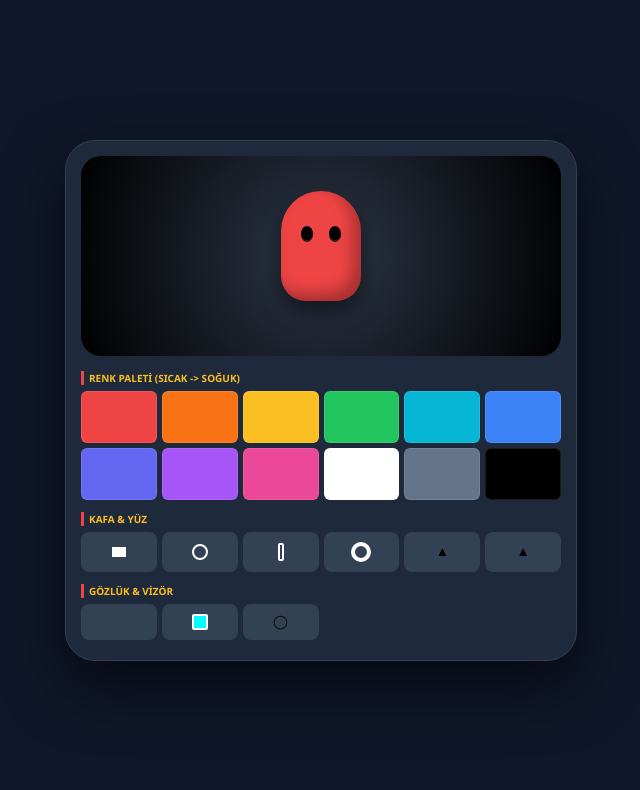
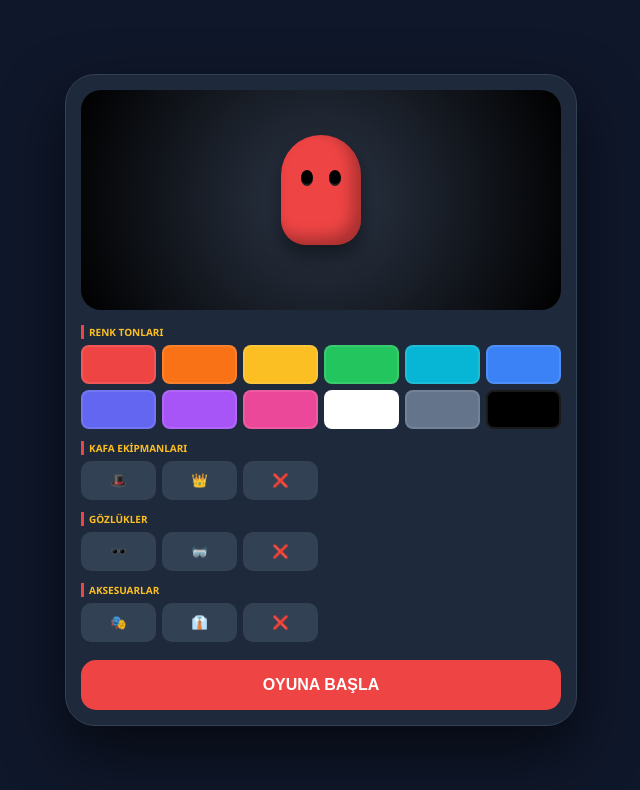
Before and after one commit to ahmetyabrak3-rgb/vampir-koylu, a plain HTML site: page index.html in a window 1280 px wide. Shown: the whole page, without its empty margins (319-959 px from the left). Drawn offline with Linux system fonts and the light colour scheme.

Commit message:
Update index.html

```diff
--- a/index.html
+++ b/index.html
@@ -3,15 +3,14 @@
 <head>
     <meta charset="UTF-8">
     <meta name="viewport" content="width=device-width, initial-scale=1.0">
-    <title>Vampir Köylü - 3D Ultra Custom</title>
+    <title>Vampir Köylü - Ultra 3D Atölye</title>
     <style>
         :root { --arka-plan: #0f172a; --kart: #1e293b; --metin: #f8fafc; --vurgu: #ef4444; --altin: #fbbf24; }
-        body { margin: 0; background: var(--arka-plan); color: var(--metin); font-family: 'Segoe UI', sans-serif; display: flex; align-items: center; justify-content: center; min-height: 100vh; overflow-x: hidden; }
-        .kart { background: var(--kart); border-radius: 30px; padding: 15px; width: 95%; max-width: 480px; text-align: center; border: 1px solid #334155; box-shadow: 0 25px 60px rgba(0,0,0,0.6); max-height: 98vh; overflow-y: auto; scrollbar-width: none; }
+        body { margin: 0; background: var(--arka-plan); color: var(--metin); font-family: 'Segoe UI', sans-serif; display: flex; align-items: center; justify-content: center; min-height: 100vh; }
+        .kart { background: var(--kart); border-radius: 30px; padding: 15px; width: 95%; max-width: 480px; text-align: center; border: 1px solid #334155; box-shadow: 0 25px 60px rgba(0,0,0,0.6); max-height: 95vh; overflow-y: auto; }
 
-        /* 3D SAHNE */
         #container3d {
-            width: 100%; height: 200px; background: radial-gradient(circle, #2d3748 0%, #000 100%);
+            width: 100%; height: 220px; background: radial-gradient(circle, #2d3748 0%, #000 100%);
             border-radius: 20px; margin-bottom: 15px; display: flex; align-items: center; justify-content: center; perspective: 1000px;
         }
 
@@ -20,53 +19,38 @@
             width: 80px; height: 110px; background: var(--vurgu);
             border-radius: 40px 40px 25px 25px; position: absolute;
             box-shadow: inset -8px -8px 15px rgba(0,0,0,0.3), 0 10px 20px rgba(0,0,0,0.5);
-            transition: background 0.3s; z-index: 2;
+            transition: 0.3s; z-index: 2;
         }
 
         .eye { position: absolute; width: 12px; height: 14px; background: #000; border-radius: 50%; top: 35px; z-index: 10; border-bottom: 2px solid #222; }
         .eye-l { left: 20px; } .eye-r { right: 20px; }
 
-        /* --- 30 ADET CSS 3D AKSESUAR (SLOTLAR) --- */
-        .obj-3d { position: absolute; display: none; z-index: 15; pointer-events: none; transform-style: preserve-3d; transition: 0.2s; }
+        /* --- 3D AKSESUARLAR (FIXED) --- */
+        .obj-3d { position: absolute; display: none; z-index: 20; pointer-events: none; width: 100%; left: 0; text-align: center; }
 
-        /* KATEGORİ 1: ŞAPKALAR (Silindir, Kova, Tepe, Anten, Halka, Boynuz) */
-        .h-1 { top: -25px; left: 10px; width: 60px; height: 30px; background: #111; border-radius: 2px; border-bottom: 5px solid #555; }
-        .h-2 { top: -15px; left: 15px; width: 50px; height: 20px; background: #fff; border-radius: 20px 20px 0 0; }
-        .h-3 { top: -20px; left: 38px; width: 4px; height: 25px; background: #777; } .h-3::after { content:''; position:absolute; top:-5px; left:-3px; width:10px; height:10px; background:red; border-radius:50%; }
-        .h-4 { top: -30px; left: 15px; width: 50px; height: 50px; border: 5px solid var(--altin); border-radius: 50%; transform: rotateX(70deg); }
-        .h-5 { top: -15px; left: 5px; width: 20px; height: 30px; background: #333; clip-path: polygon(0 100%, 50% 0, 100% 100%); }
-        .h-6 { top: -15px; right: 5px; width: 20px; height: 30px; background: #333; clip-path: polygon(0 100%, 50% 0, 100% 100%); }
+        /* Şapkalar */
+        .h1 { top: -25px; height: 30px; background: #222; border-radius: 5px; width: 60px; left: 10px; box-shadow: 0 5px 0 #000; }
+        .h2 { top: -15px; height: 15px; background: gold; border-radius: 50% 50% 0 0; width: 50px; left: 15px; border: 2px solid #555; }
+        .h3 { top: -40px; font-size: 30px; } /* Örnek anten */
 
-        /* KATEGORİ 2: GÖZLÜKLER (Bant, Siber, Tekli, Kare, Yuvarlak, Vizör) */
-        .g-1 { top: 38px; left: 10px; width: 60px; height: 12px; background: #000; border-radius: 10px; }
-        .g-2 { top: 35px; left: 5px; width: 70px; height: 22px; background: rgba(0,255,255,0.4); border: 2px solid #0ff; }
-        .g-3 { top: 35px; left: 18px; width: 18px; height: 18px; border: 3px solid #fbbf24; border-radius: 50%; }
-        .g-4 { top: 35px; left: 10px; width: 60px; height: 20px; border: 2px solid #fff; }
-        .g-5 { top: 38px; left: 5px; width: 70px; height: 15px; background: #ff0000; opacity: 0.6; }
+        /* Gözlükler */
+        .g1 { top: 38px; height: 12px; background: #000; border-radius: 10px; width: 64px; left: 8px; opacity: 0.9; }
+        .g2 { top: 35px; height: 20px; background: rgba(0, 255, 255, 0.4); border: 2px solid #0ff; width: 70px; left: 5px; }
 
-        /* KATEGORİ 3: MASKELER (Ninja, Alt, Burun, Tam, Yan, Çizgi) */
-        .m-1 { top: 60px; left: 0; width: 80px; height: 50px; background: #111; border-radius: 0 0 30px 30px; }
-        .m-2 { top: 55px; left: 20px; width: 40px; height: 20px; background: #fff; border-radius: 5px; }
-
-        /* DİĞER KATEGORİLER İÇİN GENEL TASARIMLAR... */
-        .tie { top: 90px; left: 32px; width: 16px; height: 30px; background: #fff; clip-path: polygon(50% 0, 100% 30%, 50% 100%, 0 30%); }
-        .belt { top: 80px; left: 0; width: 80px; height: 8px; background: #000; border-top: 2px solid #fbbf24; }
+        /* Maskeler & Gövde */
+        .m1 { top: 60px; height: 50px; background: #111; border-radius: 0 0 25px 25px; width: 80px; left: 0; }
+        .m2 { top: 85px; width: 15px; height: 25px; background: #fff; clip-path: polygon(50% 0, 100% 30%, 50% 100%, 0 30%); left: 32px; }
 
         @keyframes bounce { 0%, 100% { transform: translateY(0); } 50% { transform: translateY(-10px); } }
 
-        /* PANEL */
+        /* DÜZENLİ PANEL */
         .section-title { font-size: 10px; font-weight: 800; color: var(--altin); margin: 12px 0 6px 0; text-transform: uppercase; text-align: left; padding-left: 5px; border-left: 3px solid var(--vurgu); }
-        .grid-panel { display: grid; grid-template-columns: repeat(6, 1fr); gap: 5px; margin-bottom: 5px; }
-        .btn-kutu { background: #334155; border: none; padding: 10px; border-radius: 8px; cursor: pointer; display: flex; align-items: center; justify-content: center; transition: 0.2s; }
+        .grid-panel { display: grid; grid-template-columns: repeat(6, 1fr); gap: 6px; margin-bottom: 8px; }
+        .btn-kutu { background: #334155; border: none; padding: 12px; border-radius: 10px; cursor: pointer; color: white; display: flex; align-items: center; justify-content: center; transition: 0.2s; }
         .btn-kutu:hover { background: #475569; transform: scale(1.1); }
+        .btn-renk { height: 35px; border-radius: 8px; border: 2px solid rgba(255,255,255,0.1); cursor: pointer; }
 
-        /* ÖZEL İKONLAR (CSS İLE) */
-        .ico { width: 12px; height: 12px; border: 2px solid #fff; border-radius: 2px; }
-        .ico-hat { border-bottom: 4px solid #fff; border-top: 6px solid #fff; width: 14px; }
-        .ico-glass { border-radius: 50%; height: 8px; }
-
-        .btn-renk { height: 30px; border-radius: 6px; border: 1px solid rgba(255,255,255,0.1); }
-        .ana-buton { width: 100%; padding: 16px; border-radius: 15px; border: none; font-weight: 800; background: var(--vurgu); color: white; cursor: pointer; margin-top: 10px; }
+        .ana-buton { width: 100%; padding: 16px; border-radius: 15px; border: none; font-weight: 800; background: var(--vurgu); color: white; font-size: 16px; cursor: pointer; margin-top: 10px; }
     </style>
 </head>
 <body>
@@ -76,42 +60,74 @@
         <div class="char-wrapper">
             <div class="character" id="mainChar">
                 <div class="eye eye-l"></div><div class="eye eye-r"></div>
-                <div id="aks-1" class="obj-3d h-1"></div><div id="aks-2" class="obj-3d h-2"></div><div id="aks-3" class="obj-3d h-3"></div><div id="aks-4" class="obj-3d h-4"></div><div id="aks-5" class="obj-3d h-5"></div><div id="aks-6" class="obj-3d h-6"></div>
-                <div id="aks-7" class="obj-3d g-1"></div><div id="aks-8" class="obj-3d g-2"></div><div id="aks-9" class="obj-3d g-3"></div><div id="aks-10" class="obj-3d g-4"></div><div id="aks-11" class="obj-3d g-5"></div>
-                <div id="aks-12" class="obj-3d m-1"></div><div id="aks-13" class="obj-3d m-2"></div><div id="aks-14" class="obj-3d tie"></div><div id="aks-15" class="obj-3d belt"></div>
+                <div id="item-1" class="obj-3d h1"></div>
+                <div id="item-2" class="obj-3d h2"></div>
+                <div id="item-3" class="obj-3d g1"></div>
+                <div id="item-4" class="obj-3d g2"></div>
+                <div id="item-5" class="obj-3d m1"></div>
+                <div id="item-6" class="obj-3d m2"></div>
                 </div>
         </div>
     </div>
 
-    <div class="section-title">Renk Paleti (Sıcak -> Soğuk)</div>
+    <div class="section-title">Renk Tonları</div>
     <div class="grid-panel">
-        <div class="btn-kutu btn-renk" style="background:#ef4444" onclick="renkSet('#ef4444')"></div>
-        <div class="btn-kutu btn-renk" style="background:#f97316" onclick="renkSet('#f97316')"></div>
-        <div class="btn-kutu btn-renk" style="background:#fbbf24" onclick="renkSet('#fbbf24')"></div>
-        <div class="btn-kutu btn-renk" style="background:#22c55e" onclick="renkSet('#22c55e')"></div>
-        <div class="btn-kutu btn-renk" style="background:#06b6d4" onclick="renkSet('#06b6d4')"></div>
-        <div class="btn-kutu btn-renk" style="background:#3b82f6" onclick="renkSet('#3b82f6')"></div>
-        <div class="btn-kutu btn-renk" style="background:#6366f1" onclick="renkSet('#6366f1')"></div>
-        <div class="btn-kutu btn-renk" style="background:#a855f7" onclick="renkSet('#a855f7')"></div>
-        <div class="btn-kutu btn-renk" style="background:#ec4899" onclick="renkSet('#ec4899')"></div>
-        <div class="btn-kutu btn-renk" style="background:#ffffff" onclick="renkSet('#ffffff')"></div>
-        <div class="btn-kutu btn-renk" style="background:#64748b" onclick="renkSet('#64748b')"></div>
-        <div class="btn-kutu btn-renk" style="background:#000000" onclick="renkSet('#000000')"></div>
+        <div class="btn-renk" style="background:#ef4444" onclick="renkSet('#ef4444')"></div>
+        <div class="btn-renk" style="background:#f97316" onclick="renkSet('#f97316')"></div>
+        <div class="btn-renk" style="background:#fbbf24" onclick="renkSet('#fbbf24')"></div>
+        <div class="btn-renk" style="background:#22c55e" onclick="renkSet('#22c55e')"></div>
+        <div class="btn-renk" style="background:#06b6d4" onclick="renkSet('#06b6d4')"></div>
+        <div class="btn-renk" style="background:#3b82f6" onclick="renkSet('#3b82f6')"></div>
+        <div class="btn-renk" style="background:#6366f1" onclick="renkSet('#6366f1')"></div>
+        <div class="btn-renk" style="background:#a855f7" onclick="renkSet('#a855f7')"></div>
+        <div class="btn-renk" style="background:#ec4899" onclick="renkSet('#ec4899')"></div>
+        <div class="btn-renk" style="background:#ffffff" onclick="renkSet('#ffffff')"></div>
+        <div class="btn-renk" style="background:#64748b" onclick="renkSet('#64748b')"></div>
+        <div class="btn-renk" style="background:#000000" onclick="renkSet('#000000')"></div>
     </div>
 
-    <div class="section-title">Kafa & Yüz</div>
+    <div class="section-title">Kafa Ekipmanları</div>
     <div class="grid-panel">
-        <button class="btn-kutu" onclick="tgl(1)"><div class="ico-hat"></div></button>
-        <button class="btn-kutu" onclick="tgl(2)"><div class="ico" style="border-radius:50%"></div></button>
-        <button class="btn-kutu" onclick="tgl(3)"><div class="ico" style="width:2px;height:14px"></div></button>
-        <button class="btn-kutu" onclick="tgl(4)"><div class="ico" style="border:4px solid #fff;border-radius:50%"></div></button>
-        <button class="btn-kutu" onclick="tgl(5)">▲</button>
-        <button class="btn-kutu" onclick="tgl(6)">▲</button>
+        <button class="btn-kutu" onclick="sec(1)">🎩</button>
+        <button class="btn-kutu" onclick="sec(2)">👑</button>
+        <button class="btn-kutu" onclick="sec(0)">❌</button>
     </div>
 
-    <div class="section-title">Gözlük & Vizör</div>
+    <div class="section-title">Gözlükler</div>
     <div class="grid-panel">
-        <button class="btn-kutu" onclick="tgl(7)"><div class="ico-glass"></div></button>
-        <button class="btn-kutu" onclick="tgl(8)"><div class="ico" style="background:#0ff"></div></button>
-        <button class="btn-kutu" onclick="tgl(9)">◯</button>
-        <button class="btn-kutu" onclick="
+        <button class="btn-kutu" onclick="sec(3)">🕶️</button>
+        <button class="btn-kutu" onclick="sec(4)">🥽</button>
+        <button class="btn-kutu" onclick="sec(0)">❌</button>
+    </div>
+
+    <div class="section-title">Aksesuarlar</div>
+    <div class="grid-panel">
+        <button class="btn-kutu" onclick="sec(5)">🎭</button>
+        <button class="btn-kutu" onclick="sec(6)">👔</button>
+        <button class="btn-kutu" onclick="sec(0)">❌</button>
+    </div>
+
+    <button class="ana-buton">OYUNA BAŞLA</button>
+</div>
+
+<script>
+    function renkSet(r) { document.getElementById('mainChar').style.background = r; }
+
+    function sec(id) {
+        // Eğer 0 gelirse her şeyi temizle
+        if(id === 0) {
+            document.querySelectorAll('.obj-3d').forEach(e => e.style.display = 'none');
+            return;
+        }
+
+        const el = document.getElementById('item-' + id);
+        // Tıklananı aç/kapat
+        if(el.style.display === 'block') {
+            el.style.display = 'none';
+        } else {
+            el.style.display = 'block';
+        }
+    }
+</script>
+</body>
+</html>
```
